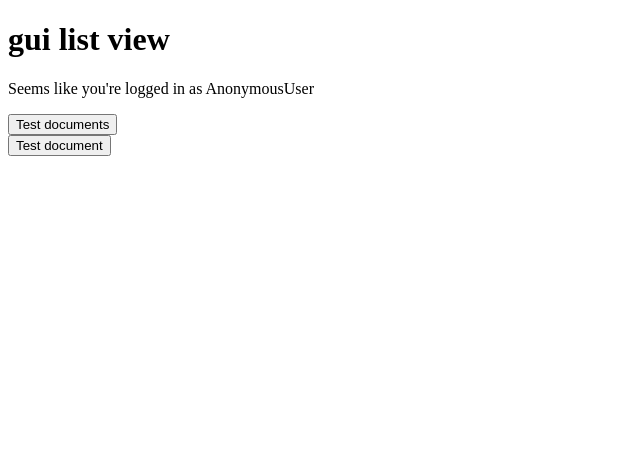
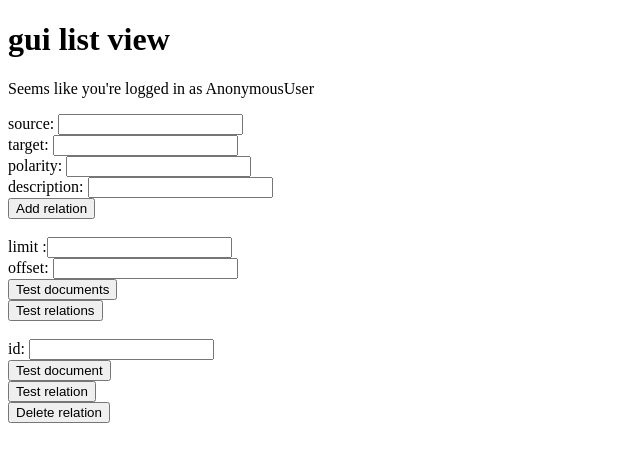
Before and after one commit to densitydesign/sven, a Django app: template gui/templates/gui/list.html in a window 1280 px wide. Shown: the top 462 px of the page, without its empty margins (0-640 px from the left). Run offline with Django 3.2, Linux system fonts and the light colour scheme; the template is opened without the code that fills it, so the values that code supplies are empty.

Commit message:
added new functions to the wrapper

```diff
--- a/gui/static/js/api_sven.js
+++ b/gui/static/js/api_sven.js
@@ -8,88 +8,129 @@ svenjs.Sven = function(url){
 
 };
 
-/* query function */
-svenjs.Sven.prototype.query = function(successCallback){
+
+
+
+/* get documents */
+svenjs.Sven.prototype.getDocuments = function(successCallback, args){
 
     //var url = this.url + "/sketch/query/" + this.database + "/" + collection + "/" + command + "/";
-    var url = this.url + "/anta/api/documents/?indent";
-    console.log("query", url);
+    var url = this.url + "/anta/api/documents/?indent=true";
+
 
     $.ajax({
         type: 'GET',
         url: url,
+        data: args,
+        complete: function(){
+        	console.log(this.url);
+    		},
         success: successCallback,
+        error: successCallback,
+        dataType: 'json'
+    });
+
+};
+
+/* get document */
+svenjs.Sven.prototype.getDocument = function(id, successCallback, args){
+
+
+    //var url = this.url + "/sketch/query/" + this.database + "/" + collection + "/" + command + "/";
+    var url = this.url + "/anta/api/documents/" + id + "/" + "?indent=true";
+
+    $.ajax({
+        type: 'GET',
+        url: url,
+        data: args,
+        success: successCallback,
+        error: successCallback,
+        complete: function(){
+        	console.log(this.url);
+    		},
         dataType: 'json'
     });
 
 
 };
 
-/* get documents */
-svenjs.Sven.prototype.documents = function(id, filters, fields, successCallback){
+/* get relations */
+svenjs.Sven.prototype.getRelations = function(successCallback, args){
 
-    //var url = this.url + "/sketch/query/" + this.database + "/" + collection + "/" + command + "/";
-    var url = this.url + "/anta/api/documents/?indent";
-    //console.log("query", url);
+    var url = this.url + "/anta/api/relations/?indent=true";
+
 
     $.ajax({
         type: 'GET',
         url: url,
+        data: args,
+        complete: function(){
+        	console.log(this.url);
+    		},
         success: successCallback,
+        error: successCallback,
+        dataType: 'json'
+    });
+
+};
+
+/* get relation */
+svenjs.Sven.prototype.getRelation = function(id, successCallback, args){
+
+
+    //var url = this.url + "/sketch/query/" + this.database + "/" + collection + "/" + command + "/";
+    var url = this.url + "/anta/api/relations/" + id + "/" + "?indent=true";
+
+    $.ajax({
+        type: 'GET',
+        url: url,
+        data: args,
+        success: successCallback,
+        error: successCallback,
+        complete: function(){
+        	console.log(this.url);
+    		},
         dataType: 'json'
     });
 
 
 };
 
-/* get documents */
-svenjs.Sven.prototype.getDocuments = function(successCallback, args){
+/* add relation */
+svenjs.Sven.prototype.addRelation = function(successCallback, args){
 
-	if (args){
-		var limit = (args.limit == undefined)  ? null : args.limit;
-		var offset = (args.offset == undefined) ? null : args.offset;
-	//var filter = args.filter || null; //not yet implemented
-	//var fields = args.fields || null; //not yet implemented
-		}
+    var url = this.url + "/anta/api/relations/?method=POST&indent=true";
 
-    //var url = this.url + "/sketch/query/" + this.database + "/" + collection + "/" + command + "/";
-    var url = this.url + "/anta/api/documents/?indent";
-
-	if (limit != null){ url = url + "&limit=" + limit};
-	if (offset != null){ url = url + "&offset=" + offset};
-
-    console.log("query", url);
 
     $.ajax({
         type: 'GET',
         url: url,
+        data: args,
+        complete: function(){
+        	console.log(this.url);
+    		},
         success: successCallback,
+        error: successCallback,
         dataType: 'json'
     });
 
-
 };
 
-/* get document */
-svenjs.Sven.prototype.getDocument = function(id, successCallback, args){
+/* delete relation */
+svenjs.Sven.prototype.deleteRelation = function(id, successCallback){
 
-	if (args){
-		var fields = (args.fields == undefined)  ? null : args.fields;
-		}
+    var url = this.url + "/anta/api/relations/" + id + "/" + "?method=DELETE&indent=true";
 
-    //var url = this.url + "/sketch/query/" + this.database + "/" + collection + "/" + command + "/";
-    var url = this.url + "/anta/api/documents/" + id + "/" + "?indent";
-    console.log("query", url);
-    if (fields != null){
-    	//to implement
-    	};
 
     $.ajax({
         type: 'GET',
         url: url,
+        complete: function(){
+        	console.log(this.url);
+    		},
         success: successCallback,
+        error: successCallback,
         dataType: 'json'
     });
 
-
 };
--- a/gui/templates/gui/base.html
+++ b/gui/templates/gui/base.html
@@ -19,7 +19,8 @@
   <!--[if lt IE 9]>
   <script src="http://html5shiv.googlecode.com/svn/trunk/html5.js"></script>
   <![endif]-->
-
+    <script src="{{custom.STATIC_URL}}/js/jquery.js"></script>
+  <script src="{{custom.STATIC_URL}}/js/api_sven.js"></script>
   {% block css_1 %}
   {% endblock %}
 
@@ -31,8 +32,7 @@
   {% block content %}
   {% endblock %}
 
-  <script src="{{custom.STATIC_URL}}/js/jquery.js"></script>
-  <script src="{{custom.STATIC_URL}}/js/api_sven.js"></script>
+
 
   {% block js_body %}
   {% endblock %}
--- a/gui/templates/gui/list.html
+++ b/gui/templates/gui/list.html
@@ -5,9 +5,22 @@
     <h1>gui list view</h1>
     <p>Seems like you're logged in as {{ user }}</p>
 
+    <label>source: </label><input name="source" id="source"/><br/>
+	<label>target: </label><input name="target" id="target"/><br/>
+	<label>polarity: </label><input name="polarity" id="polarity"/><br/>
+	<label>description: </label><input name="description" id="description"/><br/>
+    <button id="add-relation">Add relation</button><br/>
+    <br/>
+    <label>limit :</label><input name="limit" id="limit"/><br/>
+    <label>offset: </label><input name="offset "id="offset"/><br/>
     <button id="test-query">Test documents</button><br/>
+    <button id="test-relations">Test relations</button><br/>
+    <br/>
+    <label>id: <input name="idDocument" id="idDocument"/><br/>
     <button id="test-document">Test document</button><br/>
-
+    <button id="test-relation">Test relation</button><br/>
+    <button id="delete-relation">Delete relation</button><br/>
+	<br/>
 
 
     <div id="console-div"></div>
@@ -39,117 +52,114 @@
 
         $("#console-div").append("errors:" + errors + "<br/>");
 		*/
+
+		if (response.statusText){response = "error: " + response.statusText + " " + response.status};
 		$("#console-div").append("results:<br/><pre>");
 		$("#console-div").append(JSON.stringify(response, null, 4) + "</pre><br/>");
     }
 
 
-/*
-    $("#test-meta-server").click(function(){
 
-        sketch.getServerMeta(function(response){
+    $("#test-query").click(function(){
 
-            $("#console-div").append("getServerMeta called<br/>");
-            logErrorsAndResults(response);
+    	var limit = $("#limit").val();
+    	var offset = $("#offset").val();
+    	var args = {};
 
-        });
+		if (limit || offset){
+    		args.limit = limit;
+    		args.offset = offset;
+    		}
+
+        sven.getDocuments(function(response){
+
+            logErrorsAndResults(response)
+
+        },args);
 
     });
 
 
-    $("#test-meta-db").click(function(){
+    $("#test-relations").click(function(){
 
-        sketch.getDbMeta(function(response){
+    	var limit = $("#limit").val();
+    	var offset = $("#offset").val();
+    	var args = {};
 
-            $("#console-div").append("getDbMeta called<br/>");
+		if (limit || offset){
+    		args.limit = limit;
+    		args.offset = offset;
+    		}
+
+        sven.getRelations(function(response){
+
+            logErrorsAndResults(response)
+
+        },args);
+
+    });
+
+
+
+    $("#add-relation").click(function(){
+
+    	var args = {};
+
+    	args.source = $("#source").val();
+    	args.target = $("#target").val();
+    	args.polarity = $("#polarity").val();
+    	args.description = $("#description").val();
+    	args.owner = {{ user.id }};
+
+    	console.log(args);
+
+        sven.addRelation(function(response){
+
+            logErrorsAndResults(response)
+
+        },args);
+
+    });
+
+    $("#delete-relation").click(function(){
+
+    	var id = $("#idDocument").val();
+
+        sven.deleteRelation(id, function(response){
+
             logErrorsAndResults(response)
 
         });
 
     });
 
-    $("#test-meta-parsers").click(function(){
+    $("#test-document").click(function(){
 
-        sketch.getParsersMeta(function(response){
+		var id = $("#idDocument").val();
+    	var args = {};
 
-            $("#console-div").append("getParsersMeta called<br/>");
-            logErrorsAndResults(response);
+        sven.getDocument(id, function(response){
 
-        });
+            logErrorsAndResults(response)
+
+        },args);
 
     });
 
-*/
+    $("#test-relation").click(function(){
 
+		var id = $("#idDocument").val();
+    	var args = {};
 
-    $("#test-query").click(function(){
-        sven.getDocuments(function(response){
-            console.log("response", response);
-            $("#console-div").append("query called<br/>");
+        sven.getRelation(id, function(response){
+
             logErrorsAndResults(response)
 
-        },{'limit':2, 'offset':0});
-
-    });
-
-    $("#test-document").click(function(){
-        sven.getDocument(1, function(response){
-            console.log("response", response);
-            $("#console-div").append("query called<br/>");
-            logErrorsAndResults(response)
-
-        });
-
-    });
-
-/*
-    $("#test-objects").click(function(){
-
-        var collection = $("#objects-collection").val()
-        var query = $("#objects-query").val();
-
-
-
-        //todo: check args...
-        var data = {query: query};
-
-        console.log("objects:", collection, data);
-
-        sketch.objects(collection, data, function(response){
-            console.log("response", response);
-            $("#console-div").append("query called<br/>");
-            logErrorsAndResults(response)
-
-        });
+        },args);
 
     });
 
 
-
-
-    $("#test-import").click(function(){
-
-        var collection = $("#import-collection").val()
-        var format = $("#import-format").val()
-        var data = $("#import-data").val();
-        var commit = $("#import-commit").attr('checked');
-        commit = Boolean(commit);
-
-        console.log("import:", collection, format, data, commit);
-
-        //todo: check args...
-
-        sketch.import(collection, format, data, commit, function(response){
-            console.log("response", response);
-            $("#console-div").append("import called<br/>");
-            logErrorsAndResults(response)
-
-        });
-
-
-    });
-
-*/
 
 </script>
 
```
